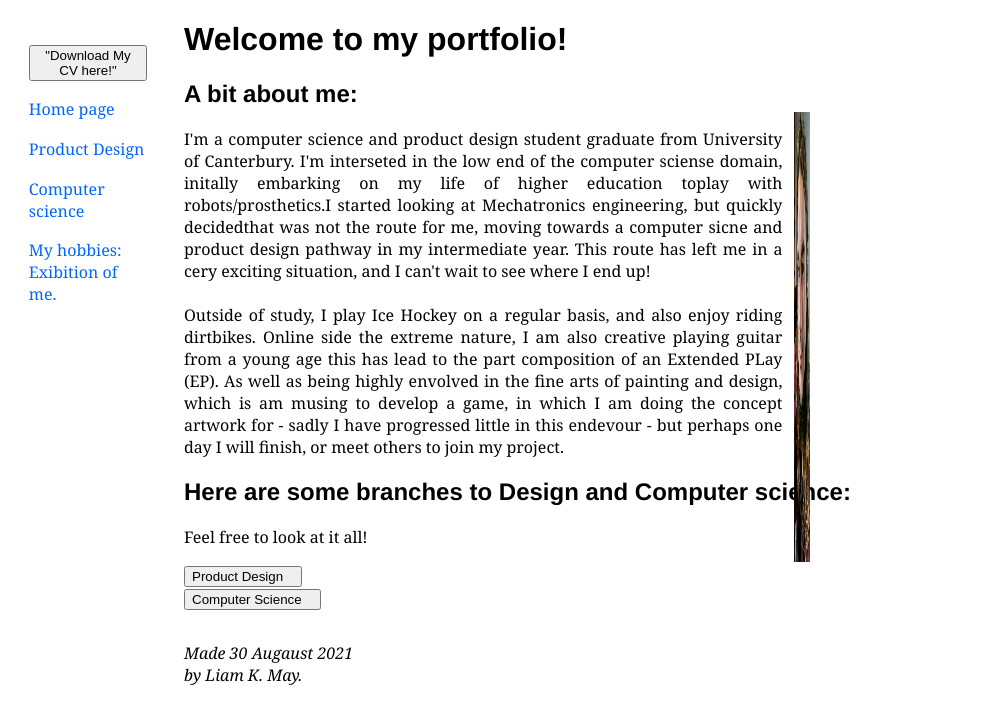
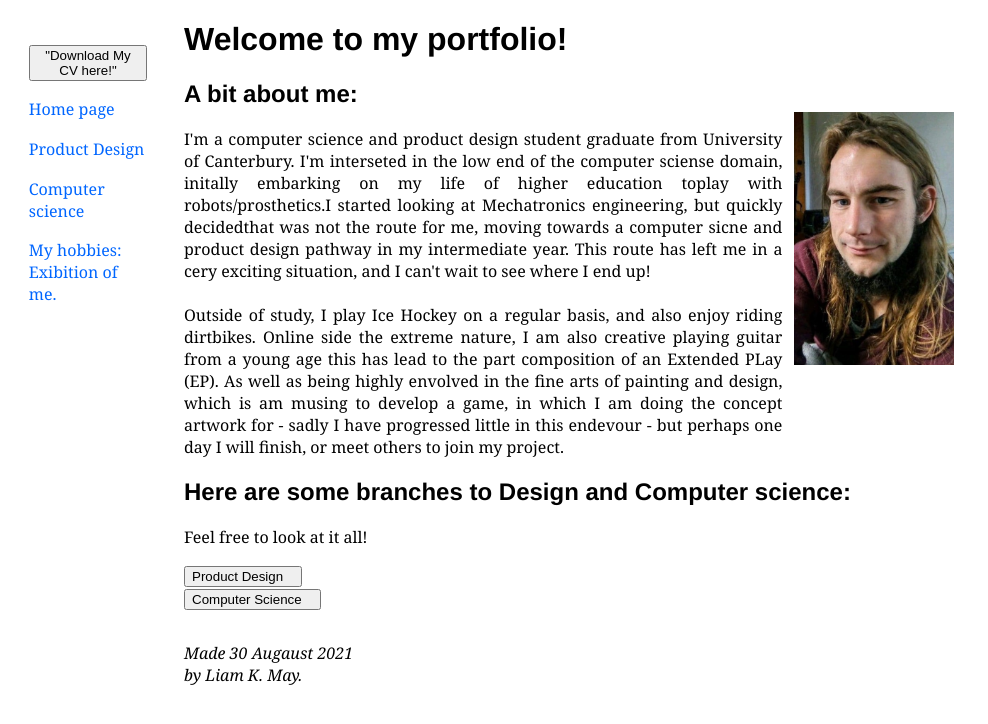
Before and after one commit to TheTriangleTrippa/Portfolio, a Jekyll site: the page built from index.html, in a window 1280 px wide. Shown: the top 724 px of the page, without its empty margins (0-988 px from the left). Built offline with Jekyll 4.4.1, drawn with Linux system fonts in a browser that asks for light colours.

Commit message:
Update stylesheet.css

```diff
--- a/assets/css/stylesheet.css
+++ b/assets/css/stylesheet.css
@@ -87,8 +87,8 @@ address.site_signing{
           text-align: right;
           top: 7em;
           left: 62%;
-          width: 1em;
-          height: 50%;
+          width: 10em;
+
 
           }
 
```
